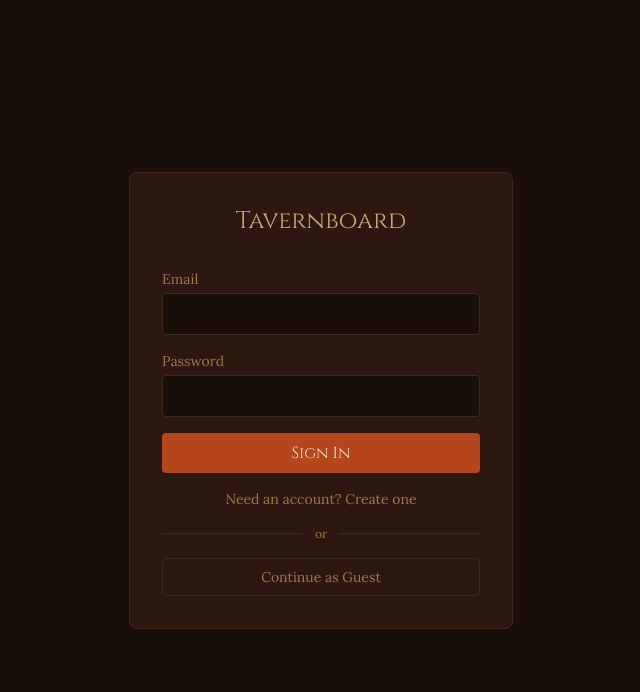
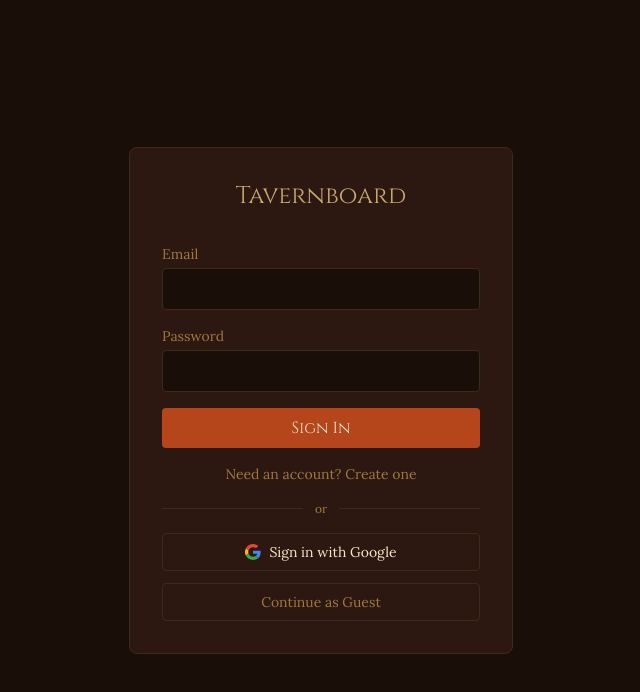
Before and after one commit to thebarlow/Tavernboard, a React (Vite) app: page /login in a window 1280 px wide. Shown: the top 692 px of the page, without its empty margins (319-959 px from the left). Built offline with nearby package versions, Linux system fonts and the light colour scheme; no server answers.

Commit message:
[feat] Add Google OAuth sign-in

```diff
--- a/src/contexts/AuthContext.tsx
+++ b/src/contexts/AuthContext.tsx
@@ -8,6 +8,7 @@
   signInWithEmail: (email: string, password: string) => Promise<void>
   signUpWithEmail: (email: string, password: string) => Promise<void>
   signInAnonymously: () => Promise<void>
+  signInWithGoogle: () => Promise<void>
   signOut: () => Promise<void>
 }
 
@@ -43,13 +44,22 @@
     if (error) throw error
   }
 
+  const signInWithGoogle = async () => {
+    // Full-page redirect to Google; on return, detectSessionInUrl picks up the session.
+    const { error } = await supabase.auth.signInWithOAuth({
+      provider: 'google',
+      options: { redirectTo: window.location.origin },
+    })
+    if (error) throw error
+  }
+
   const signOut = async () => {
     const { error } = await supabase.auth.signOut()
     if (error) throw error
   }
 
   return (
-    <AuthContext.Provider value={{ session, isLoading, signInWithEmail, signUpWithEmail, signInAnonymously, signOut }}>
+    <AuthContext.Provider value={{ session, isLoading, signInWithEmail, signUpWithEmail, signInAnonymously, signInWithGoogle, signOut }}>
       {children}
     </AuthContext.Provider>
   )
--- a/src/screens/LoginScreen.tsx
+++ b/src/screens/LoginScreen.tsx
@@ -4,7 +4,7 @@
 type Mode = 'signin' | 'signup'
 
 export default function LoginScreen() {
-  const { signInWithEmail, signUpWithEmail, signInAnonymously } = useAuth()
+  const { signInWithEmail, signUpWithEmail, signInAnonymously, signInWithGoogle } = useAuth()
   const [mode, setMode] = useState<Mode>('signin')
   const [email, setEmail] = useState('')
   const [password, setPassword] = useState('')
@@ -21,6 +21,18 @@
     } catch (err) {
       setError(err instanceof Error ? err.message : 'Authentication failed')
     } finally {
+      setIsLoading(false)
+    }
+  }
+
+  const handleGoogle = async () => {
+    setError(null)
+    setIsLoading(true)
+    try {
+      await signInWithGoogle()
+      // No setIsLoading(false) on success: the page is navigating away to Google.
+    } catch (err) {
+      setError(err instanceof Error ? err.message : 'Google sign-in failed')
       setIsLoading(false)
     }
   }
@@ -89,6 +101,20 @@
         </div>
 
         <button
+          onClick={handleGoogle}
+          disabled={isLoading}
+          className="w-full border border-divider text-text-primary hover:text-parchment hover:border-parchment disabled:opacity-50 py-2 rounded transition-colors text-sm mb-3 flex items-center justify-center gap-2"
+        >
+          <svg width="16" height="16" viewBox="0 0 48 48" aria-hidden="true">
+            <path fill="#EA4335" d="M24 9.5c3.54 0 6.71 1.22 9.21 3.6l6.85-6.85C35.9 2.38 30.47 0 24 0 14.62 0 6.51 5.38 2.56 13.22l7.98 6.19C12.43 13.72 17.74 9.5 24 9.5z"/>
+            <path fill="#4285F4" d="M46.98 24.55c0-1.57-.15-3.09-.38-4.55H24v9.02h12.94c-.58 2.96-2.26 5.48-4.78 7.18l7.73 6c4.51-4.18 7.09-10.36 7.09-17.65z"/>
+            <path fill="#FBBC05" d="M10.53 28.59c-.48-1.45-.76-2.99-.76-4.59s.27-3.14.76-4.59l-7.98-6.19C.92 16.46 0 20.12 0 24c0 3.88.92 7.54 2.56 10.78l7.97-6.19z"/>
+            <path fill="#34A853" d="M24 48c6.48 0 11.93-2.13 15.89-5.81l-7.73-6c-2.15 1.45-4.92 2.3-8.16 2.3-6.26 0-11.57-4.22-13.47-9.91l-7.98 6.19C6.51 42.62 14.62 48 24 48z"/>
+          </svg>
+          Sign in with Google
+        </button>
+
+        <button
           onClick={handleGuest}
           disabled={isLoading}
           className="w-full border border-divider text-text-secondary hover:text-parchment hover:border-parchment disabled:opacity-50 py-2 rounded transition-colors text-sm"
```
Also changed, not shown: 1 other file (tests, documents, lock files or other folders).
